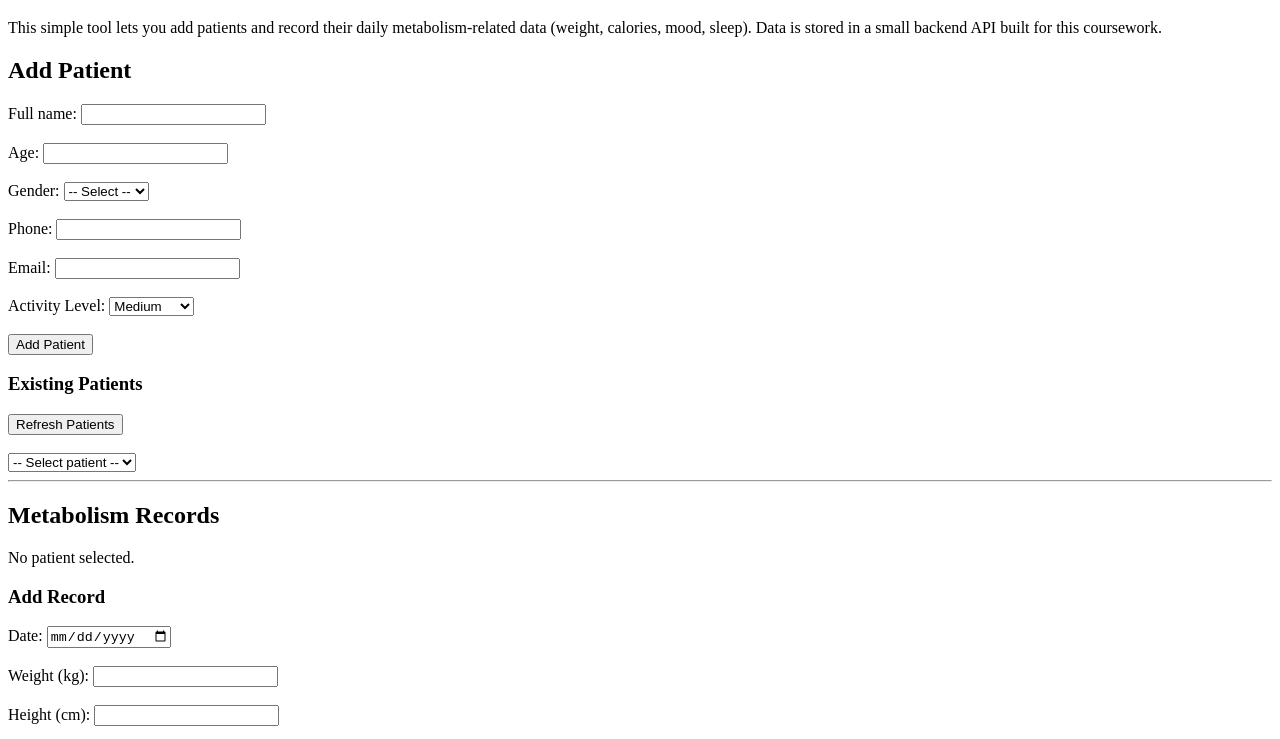
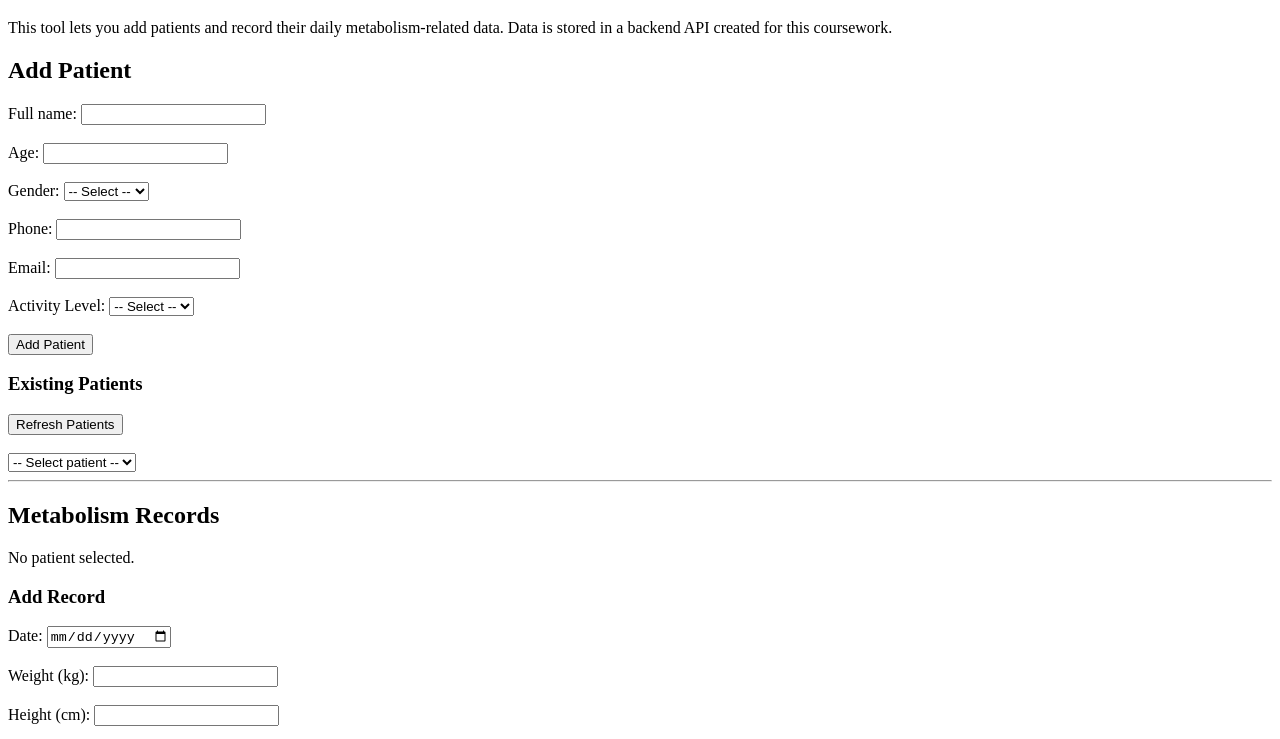
Before and after one commit to deizii1981-bot/metabolism-tracker, a plain HTML site: page frontend/index.html in a window 1280 px wide. Shown: the part 61-800 px from the top of the page. Drawn offline with Linux system fonts and the light colour scheme; no server answers.

Commit message:
Restore index.html after accidental deletion

```diff
--- a/frontend/index.html
+++ b/frontend/index.html
@@ -1,18 +1,27 @@
+
 <!DOCTYPE html>
 <html lang="en">
 <head>
   <meta charset="UTF-8">
   <title>Clinic Metabolism Tracker</title>
+
+  <style>
+    .recent-record {
+      background-color: #fff3cd; /* soft yellow highlight */
+    }
+  </style>
 </head>
+
 <body>
 <h1>Metabolism Tracker</h1>
 <p>
-  This simple tool lets you add patients and record their daily metabolism-related data
-  (weight, calories, mood, sleep). Data is stored in a small backend API built for this coursework.
+  This tool lets you add patients and record their daily metabolism-related data.
+  Data is stored in a backend API created for this coursework.
 </p>
 
 <section id="patient-section">
   <h2>Add Patient</h2>
+
   <label>
     Full name:
     <input id="patient-fullName" type="text">
@@ -43,13 +52,14 @@
     <input id="patient-email" type="email">
   </label><br><br>
 
+  <!-- NEW: Activity Level -->
   <label>
     Activity Level:
     <select id="patient-activityLevel">
       <option value="">-- Select --</option>
-      <option value="low">Low</option>
-      <option value="medium" selected>Medium</option>
-      <option value="high">High</option>
+      <option value="Low">Low</option>
+      <option value="Moderate">Moderate</option>
+      <option value="High">High</option>
     </select>
   </label><br><br>
 
@@ -70,6 +80,7 @@
   <p id="selected-patient-label">No patient selected.</p>
 
   <h3>Add Record</h3>
+
   <label>
     Date:
     <input type="date" id="record-date">
@@ -80,15 +91,15 @@
     <input type="number" step="0.1" id="record-weight">
   </label><br><br>
 
+  <!-- NEW: Height field used for auto BMI calculation -->
   <label>
     Height (cm):
     <input type="number" step="0.1" id="record-height">
   </label><br><br>
 
-
   <label>
     BMI:
-      <input type="number" step="0.1" id="record-bmi">
+    <input type="number" step="0.1" id="record-bmi" readonly>
   </label><br><br>
 
   <label>
@@ -104,20 +115,23 @@
   <button id="add-record-btn">Add Record</button>
 
   <h3>Existing Records</h3>
+
   <table border="1" cellpadding="4">
     <thead>
     <tr>
       <th>ID</th>
       <th>Date</th>
       <th>Weight (kg)</th>
+      <th>Height (cm)</th>
       <th>BMI</th>
       <th>BMR</th>
       <th>Notes</th>
       <th>Actions</th>
     </tr>
     </thead>
+
     <tbody id="records-table-body">
-        <!-- Records will be inserted here by JavaScript -->
+      <!-- Rows added by JavaScript -->
     </tbody>
   </table>
 </section>
@@ -125,5 +139,6 @@
 <p id="message" style="color: green;"></p>
 
 <script src="app.js"></script>
+
 </body>
 </html>
```
Lines whose indentation alone changed are shown as unchanged.
